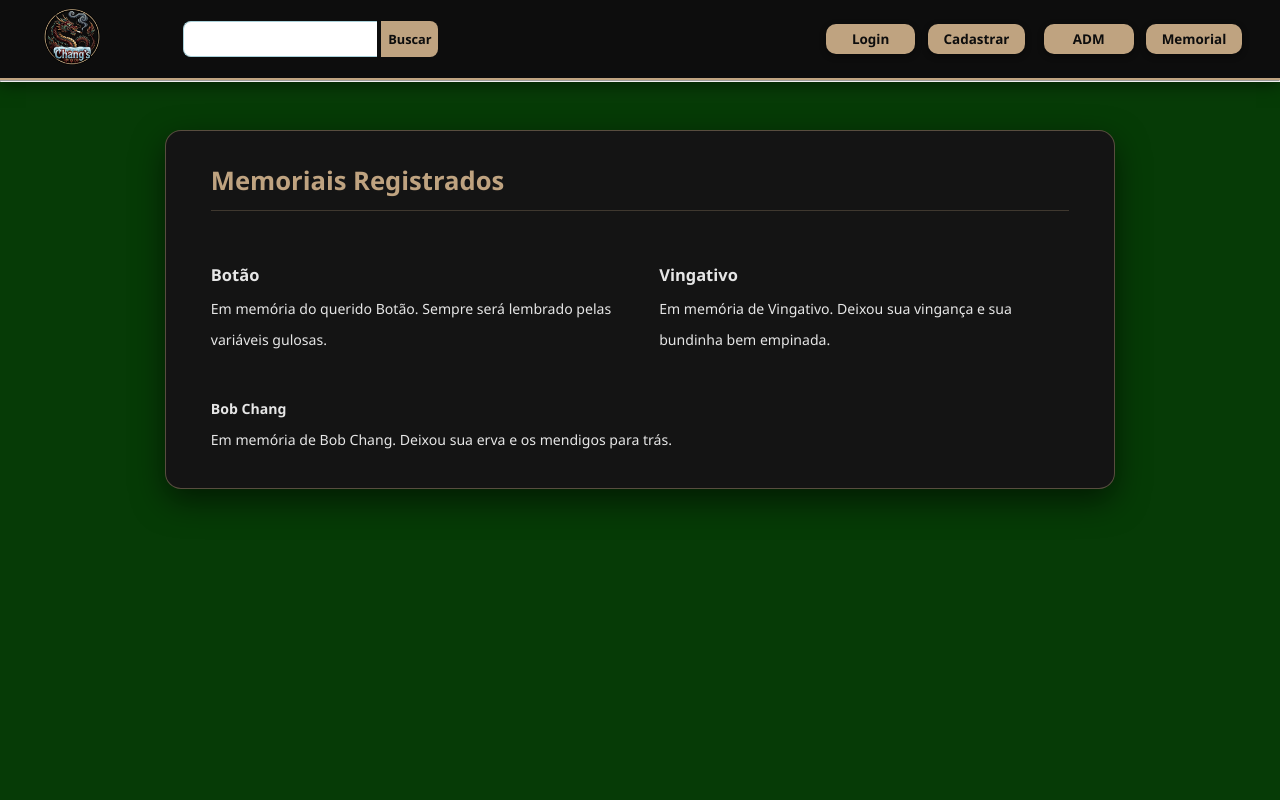
After one commit to FATALIIIS/Tabacaria_Changs, a Spring Boot app: page /memorial in a window 1280 px wide. The commit adds this page. Run offline with Spring Boot 4, Linux system fonts and the light colour scheme.

Commit message:
subindo memorial

```diff
--- a/src/main/java/com/tabacariachang/site/controller/HomeController.java
+++ b/src/main/java/com/tabacariachang/site/controller/HomeController.java
@@ -49,4 +49,8 @@ public class HomeController {
 		session.invalidate();
 		return "redirect:/";
 	}
+	@GetMapping("/memorial")
+	public String homenagem() {
+		return "memorial";
+	}
 }
--- /dev/null
+++ b/src/main/resources/templates/memorial.html
@@ -0,0 +1,29 @@
+<!DOCTYPE html>
+<html xmlns:th="https://www.thymeleaf.org">
+<head th:replace="~{cabecalho :: cabecalho}">
+</head>
+<body>
+	<section th:replace="~{menu :: topo}"></section>
+
+	<hr>
+
+	<!-- Seção simples do Memorial -->
+	<section id="memoriais">
+		<h2>Memoriais Registrados</h2>
+
+		<div>
+			<h3>Botão</h3>
+			<p>Em memória do querido Botão. Sempre será lembrado pelas variáveis gulosas.</p>
+		</div>
+
+		<div>
+			<h3>Vingativo</h3>
+			<p>Em memória de Vingativo. Deixou sua vingança e sua bundinha bem empinada.</p>
+		</div>
+		<div>
+			<h4>Bob Chang</h4>
+			<p>Em memória de Bob Chang. Deixou sua erva e os mendigos para trás.</p>
+		</div>
+	</section>
+</body>
+</html>
--- a/src/main/resources/templates/menu.html
+++ b/src/main/resources/templates/menu.html
@@ -21,6 +21,7 @@
 					</ul>
 					<ul class="nav" th:if="${session.admin==null}">
 						<li><a th:href="@{/login}">ADM</a></li>
+						<li><a th:href="@{/memorial}">Memorial</a></li>
 					</ul>
 					<ul class="nav" th:if="${session.admin!=null}">
 						<span id="welcome" th:text="${'Olá '+session.admin.nome}">Usuário</span>
```
